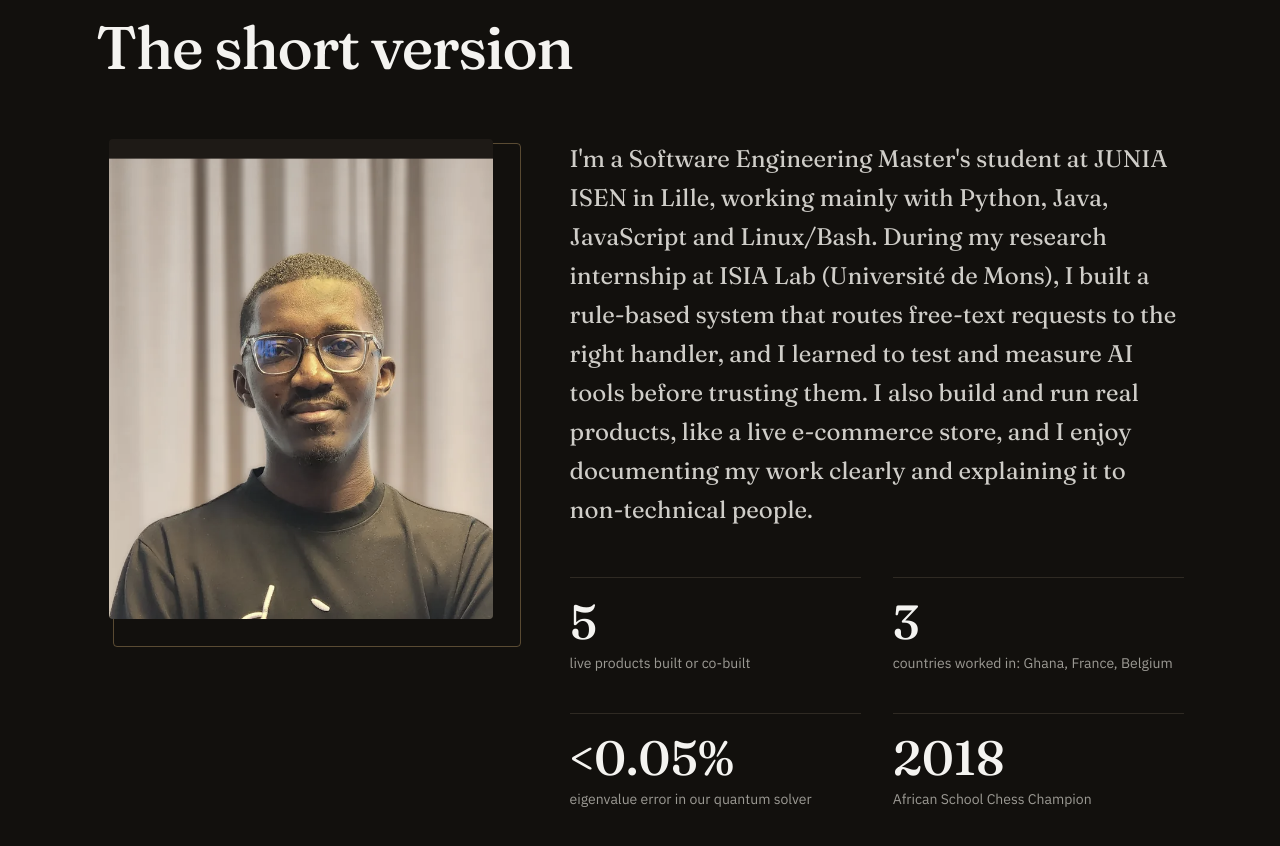
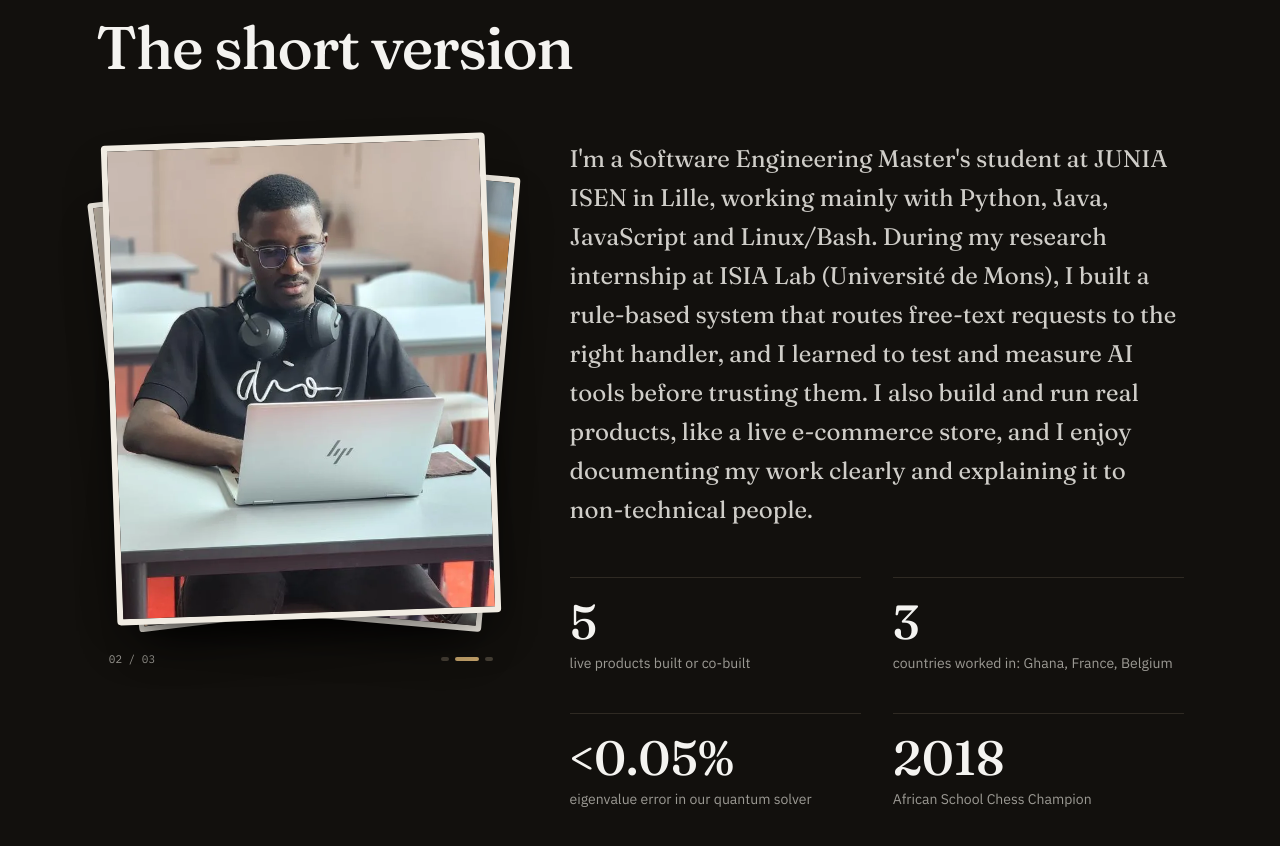
Before and after one commit to ALpatson/Portfolio, a Next.js app: page /en in a window 1280 px wide. Shown: the part 1142-1988 px from the top of the page. Built offline with nearby package versions, Linux system fonts and the light colour scheme.

Commit message:
Add an animated photo stack to the About section

```diff
--- a/src/components/About.tsx
+++ b/src/components/About.tsx
@@ -1,8 +1,9 @@
 "use client";
 
 import { useEffect, useRef, useState } from "react";
-import { motion, useInView, useScroll, useTransform } from "motion/react";
+import { useInView } from "motion/react";
 import type { Dictionary } from "@/content/types";
+import PhotoStack from "./PhotoStack";
 import Reveal from "./Reveal";
 import SectionHeader from "./SectionHeader";
 
@@ -41,27 +42,12 @@
 }
 
 export default function About({ t }: { t: Dictionary["about"] }) {
-  const photoRef = useRef<HTMLDivElement>(null);
-  const { scrollYProgress } = useScroll({ target: photoRef, offset: ["start end", "end start"] });
-  const y = useTransform(scrollYProgress, [0, 1], ["-6%", "6%"]);
-
   return (
     <section id="about" className="mx-auto max-w-6xl px-5 py-24 sm:px-8 md:py-32">
       <SectionHeader index="01" label={t.label} heading={t.heading} />
       <div className="grid gap-12 md:grid-cols-[0.8fr_1.2fr] md:gap-16">
         <Reveal>
-          <div ref={photoRef} className="relative mx-auto max-w-sm">
-            <div className="absolute -inset-3 translate-x-4 translate-y-4 rounded-sm border border-accent/40" aria-hidden="true" />
-            <div className="relative aspect-[4/5] overflow-hidden rounded-sm bg-surface">
-              <motion.img
-                src="/images/profile.webp"
-                alt={t.photoAlt}
-                className="h-[112%] w-full object-cover grayscale-[25%]"
-                style={{ y }}
-                loading="lazy"
-              />
-            </div>
-          </div>
+          <PhotoStack photos={t.photos} hint={t.photoHint} />
         </Reveal>
         <div>
           <Reveal>
--- /dev/null
+++ b/src/components/PhotoStack.tsx
@@ -0,0 +1,115 @@
+"use client";
+
+import { useCallback, useEffect, useRef, useState } from "react";
+import { motion, useInView, useReducedMotion } from "motion/react";
+
+type Photo = { src: string; alt: string };
+
+// Where each card sits in the pile: front, then fanned out behind it.
+const SLOTS = [
+  { x: 0, y: 0, rotate: -2, scale: 1 },
+  { x: 18, y: 10, rotate: 5, scale: 0.95 },
+  { x: -16, y: 18, rotate: -7, scale: 0.9 },
+  { x: 10, y: 24, rotate: 9, scale: 0.86 },
+];
+
+// A small pile of prints. The front photo is tossed to the back every few
+// seconds, or when the visitor clicks, presses Enter, or swipes it away.
+export default function PhotoStack({ photos, hint }: { photos: Photo[]; hint: string }) {
+  const [order, setOrder] = useState(() => photos.map((_, i) => i));
+  const [leaving, setLeaving] = useState<-1 | 1 | 0>(0);
+  const [paused, setPaused] = useState(false);
+  const ref = useRef<HTMLDivElement>(null);
+  // Guards against double moves: a swipe ends with a click event too, and
+  // state updates land too late to stop the second call.
+  const busy = useRef(false);
+  const dragged = useRef(false);
+  const inView = useInView(ref, { amount: 0.4 });
+  const reduced = useReducedMotion();
+
+  const next = useCallback((direction: -1 | 1 = 1) => {
+    if (busy.current) return;
+    busy.current = true;
+    setLeaving(direction);
+    setTimeout(() => {
+      setOrder((o) => [...o.slice(1), o[0]]);
+      setLeaving(0);
+      busy.current = false;
+    }, 260);
+  }, []);
+
+  useEffect(() => {
+    if (!inView || paused || reduced || photos.length < 2) return;
+    const timer = setTimeout(() => next(1), 4200);
+    return () => clearTimeout(timer);
+  }, [inView, paused, reduced, order, next, photos.length]);
+
+  return (
+    <div ref={ref} className="mx-auto w-full max-w-sm">
+      <div
+        className="relative aspect-[4/5]"
+        onPointerEnter={(e) => e.pointerType === "mouse" && setPaused(true)}
+        onPointerLeave={() => setPaused(false)}
+      >
+        {order.map((photoIndex, slot) => {
+          const photo = photos[photoIndex];
+          const front = slot === 0;
+          const pos = SLOTS[Math.min(slot, SLOTS.length - 1)];
+          const tossed = front && leaving !== 0;
+          return (
+            <motion.button
+              key={photo.src}
+              type="button"
+              tabIndex={front ? 0 : -1}
+              aria-hidden={!front}
+              aria-label={front ? `${photo.alt}. ${hint}` : undefined}
+              onClick={() => {
+                if (dragged.current) {
+                  dragged.current = false;
+                  return;
+                }
+                if (front) next(1);
+              }}
+              onKeyDown={(e) => front && (e.key === "ArrowRight" || e.key === "ArrowLeft") && next(e.key === "ArrowRight" ? 1 : -1)}
+              drag={front ? "x" : false}
+              dragSnapToOrigin
+              dragElastic={0.6}
+              onDragStart={() => {
+                dragged.current = true;
+              }}
+              onDragEnd={(_, info) => {
+                // The click that follows a drag fires right after this; clear the flag once it has.
+                setTimeout(() => (dragged.current = false), 0);
+                if (Math.abs(info.offset.x) > 70) next(info.offset.x > 0 ? 1 : -1);
+              }}
+              className={`absolute inset-0 overflow-hidden rounded-sm border-[6px] border-[#f1ece3] bg-surface shadow-[0_24px_50px_-18px_rgba(0,0,0,0.75)] ${
+                front ? "cursor-grab active:cursor-grabbing" : "pointer-events-none"
+              }`}
+              style={{ zIndex: photos.length - slot }}
+              initial={false}
+              animate={
+                tossed
+                  ? { x: leaving * 340, y: -30, rotate: leaving * 18, opacity: 0, scale: 1 }
+                  : { x: pos.x, y: pos.y, rotate: pos.rotate, scale: pos.scale, opacity: 1 }
+              }
+              transition={tossed ? { duration: 0.26, ease: "easeIn" } : { type: "spring", stiffness: 220, damping: 26 }}
+            >
+              <img src={photo.src} alt="" draggable={false} className="h-full w-full object-cover" loading={front ? "eager" : "lazy"} />
+            </motion.button>
+          );
+        })}
+      </div>
+
+      <div className="mt-8 flex items-center justify-between font-mono text-[11px] text-muted">
+        <span aria-hidden="true">
+          {String(order[0] + 1).padStart(2, "0")} / {String(photos.length).padStart(2, "0")}
+        </span>
+        <span className="flex gap-1.5" aria-hidden="true">
+          {photos.map((p, i) => (
+            <span key={p.src} className={`h-1 rounded-full transition-all duration-300 ${i === order[0] ? "w-6 bg-accent" : "w-2 bg-line-strong"}`} />
+          ))}
+        </span>
+      </div>
+    </div>
+  );
+}
--- a/src/content/en.ts
+++ b/src/content/en.ts
@@ -48,7 +48,12 @@
       { value: "<0.05%", label: "eigenvalue error in our quantum solver" },
       { value: "2018", label: "African School Chess Champion" },
     ],
-    photoAlt: "Portrait of Alpatson Cobbina Siaw",
+    photos: [
+      { src: "/images/profile.webp", alt: "Portrait of Alpatson Cobbina Siaw" },
+      { src: "/images/photo-laptop.webp", alt: "Alpatson working on a laptop in a classroom" },
+      { src: "/images/photo-desk.webp", alt: "Alpatson sitting on a desk, looking at his phone" },
+    ],
+    photoHint: "Click or swipe for the next photo",
   },
   journey: {
     label: "Journey",
--- a/src/content/fr.ts
+++ b/src/content/fr.ts
@@ -53,7 +53,12 @@
       { value: "<0,05 %", label: "d'erreur sur les valeurs propres de notre solveur quantique" },
       { value: "2018", label: "Champion d'Afrique scolaire d'échecs" },
     ],
-    photoAlt: "Portrait d'Alpatson Cobbina Siaw",
+    photos: [
+      { src: "/images/profile.webp", alt: "Portrait d'Alpatson Cobbina Siaw" },
+      { src: "/images/photo-laptop.webp", alt: "Alpatson travaillant sur un ordinateur portable en salle de classe" },
+      { src: "/images/photo-desk.webp", alt: "Alpatson assis sur une table, regardant son téléphone" },
+    ],
+    photoHint: "Cliquez ou balayez pour la photo suivante",
   },
   journey: {
     label: "Parcours",
--- a/src/content/types.ts
+++ b/src/content/types.ts
@@ -67,7 +67,8 @@
     heading: string;
     text: string;
     stats: { value: string; label: string }[];
-    photoAlt: string;
+    photos: { src: string; alt: string }[];
+    photoHint: string;
   };
   journey: {
     label: string;
```
Also changed, not shown: public/images/photo-desk.webp (added), public/images/photo-laptop.webp (added).
